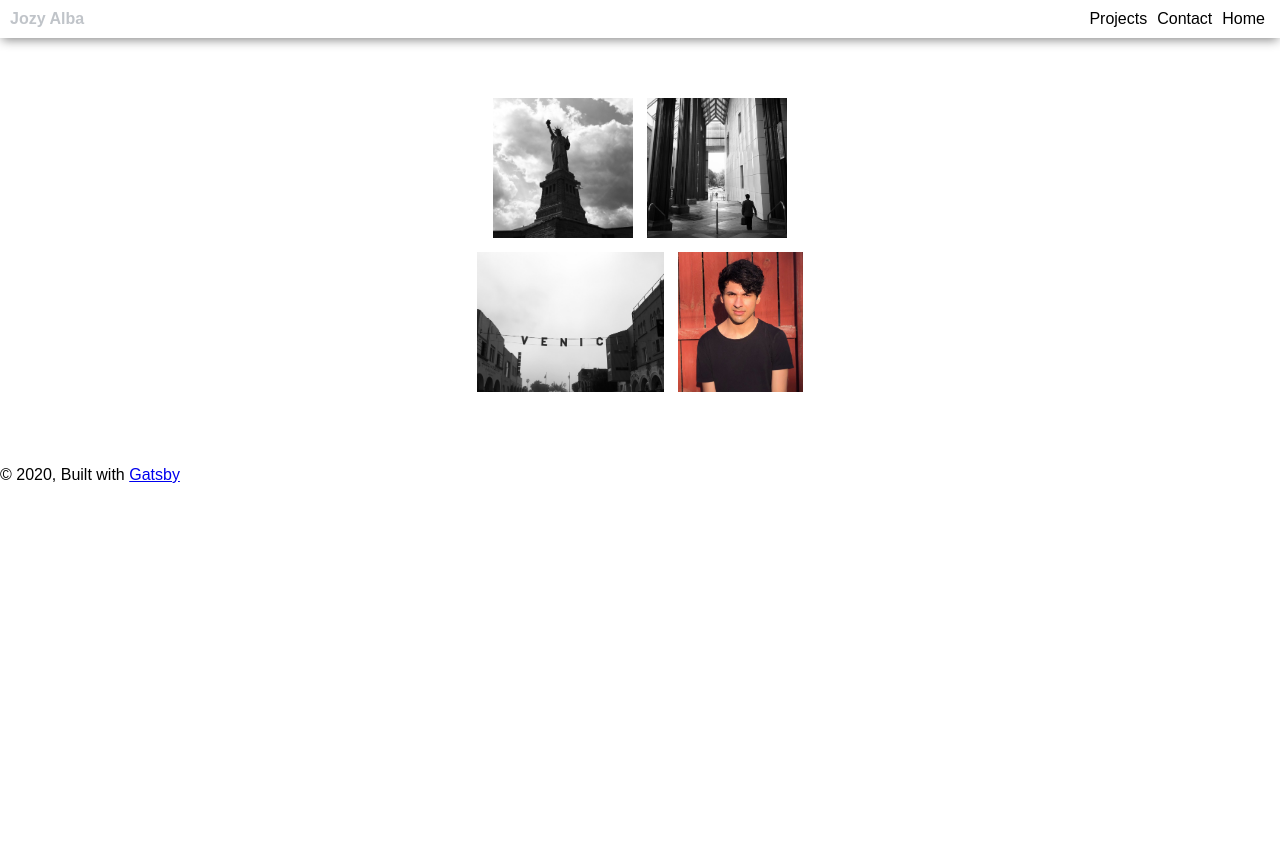
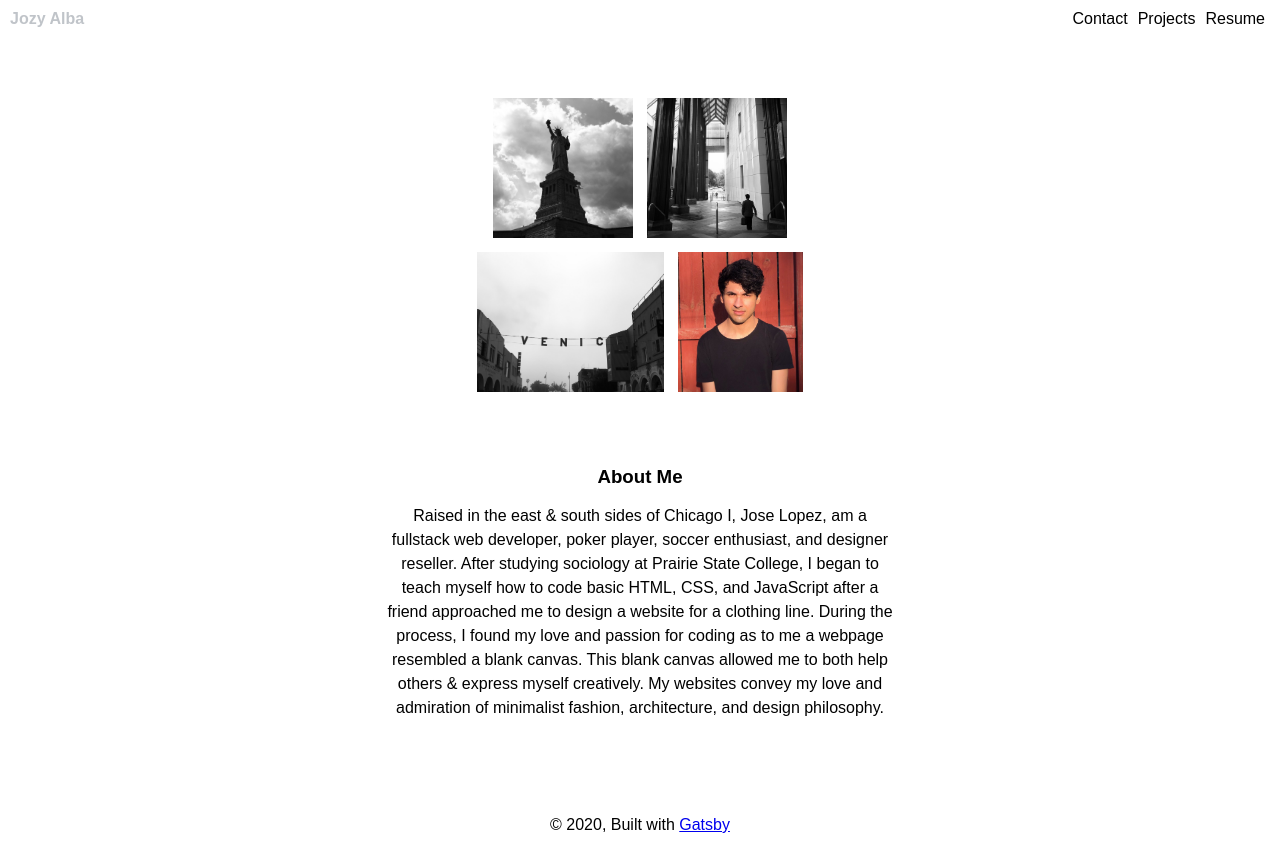
Before and after one commit to JozyL27/gatsby-portfolio, a Gatsby site: page / in a window 1280 px wide. Before the commit the page ends 800 px from the top, so only its background shows below. Built offline with nearby package versions, Linux system fonts and the light colour scheme; Gatsby itself is replaced by a stand-in of ours.

Commit message:
additional styling, added about me

```diff
--- a/src/Styles/global.css
+++ b/src/Styles/global.css
@@ -10,6 +10,11 @@ body {
     box-sizing: border-box;
     -webkit-font-smoothing: antialiased;
     -moz-osx-font-smoothing: grayscale;
+}
+
+footer {
+    text-align: center;
+    margin: 80px auto 20px auto;
 }
 
 li {
@@ -29,7 +34,7 @@ ul {
     align-items: center;
     /* margin-top: 10px; */
     margin-bottom: 20px;
-    box-shadow: 0 4px 10px -2px #888888;
+    /* box-shadow: 0 4px 10px -2px #888888; */
     /* box-shadow: 0rem .3rem .4rem #888888; */
     width: auto;
 }
@@ -51,6 +56,22 @@ ul {
     padding: 0;
     font-size: 16px;
     color: rgb(192, 196, 201);
+}
+
+.aboutSection {
+    display: flex;
+    flex-direction: column;
+    align-items: center;
+}
+
+.firstPara {
+    max-width: 80%;
+    text-align: center;
+    line-height: 1.5;
+}
+
+.aboutHeader {
+    margin: 0;
 }
 
 
@@ -78,3 +99,10 @@ ul {
 .collageImgs:hover {
     box-shadow: 0 12px 16px 0 rgba(0,0,0,0.24), 0 17px 50px 0 rgba(0,0,0,0.19);
 }
+
+
+@media screen and (min-width: 900px) {
+    .firstPara {
+        width: 40%;
+    }
+}
--- a/src/components/Header/header.js
+++ b/src/components/Header/header.js
@@ -7,9 +7,9 @@ const Header = ({ siteTitle }) => (
   <header className='headerContainer'>
     <h1 className='signature'>Jozy Alba</h1>
     <ul className='navContainer'>
+      <li className='navLink'>Contact</li>
       <li className='navLink'>Projects</li>
-      <li className='navLink'>Contact</li>
-      <li className='navLink'>Home</li>
+      <li className='navLink'>Resume</li>
     </ul>
   </header>
 )
--- a/src/pages/index.js
+++ b/src/pages/index.js
@@ -30,6 +30,18 @@ const IndexPage = () => (
                     </div>
                   </div>
         </section>
+
+
+        <section className='aboutSection'>
+          <h3 className='aboutHeader'>About Me</h3>
+          <p className="firstPara">
+            Raised in the east & south sides of Chicago I, Jose Lopez, am a fullstack web developer, poker player, soccer enthusiast, and designer reseller.
+            After studying sociology at Prairie State College, I began to teach myself how to code basic HTML, CSS, and JavaScript after a friend approached me to design a website for a clothing line.
+            During the process, I found my love and passion for coding as to me a webpage resembled a blank canvas.
+            This blank canvas allowed me to both help others & express myself creatively.
+            My websites convey my love and admiration of minimalist fashion, architecture, and design philosophy.
+          </p>
+        </section>
   </Layout>
 )
 
```
